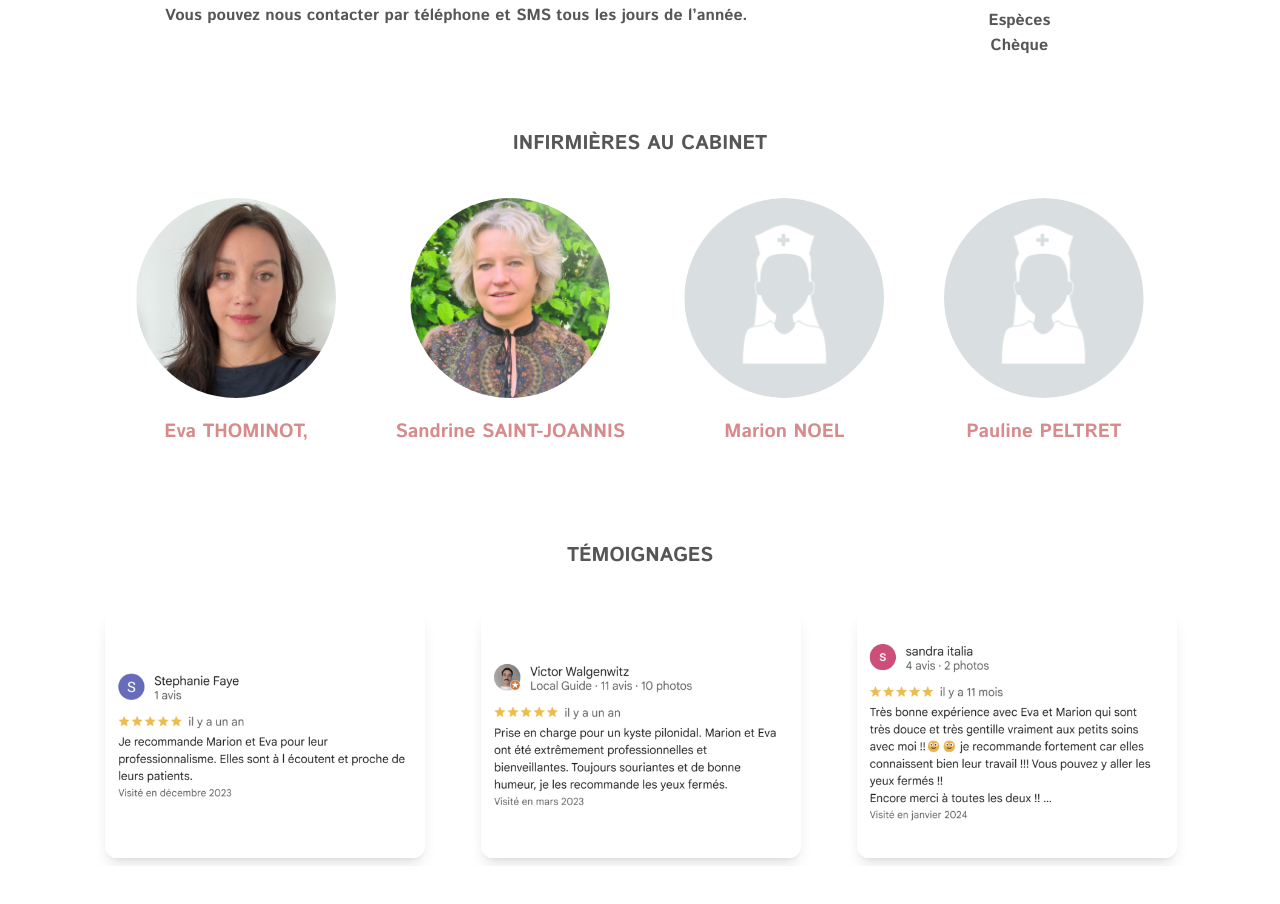
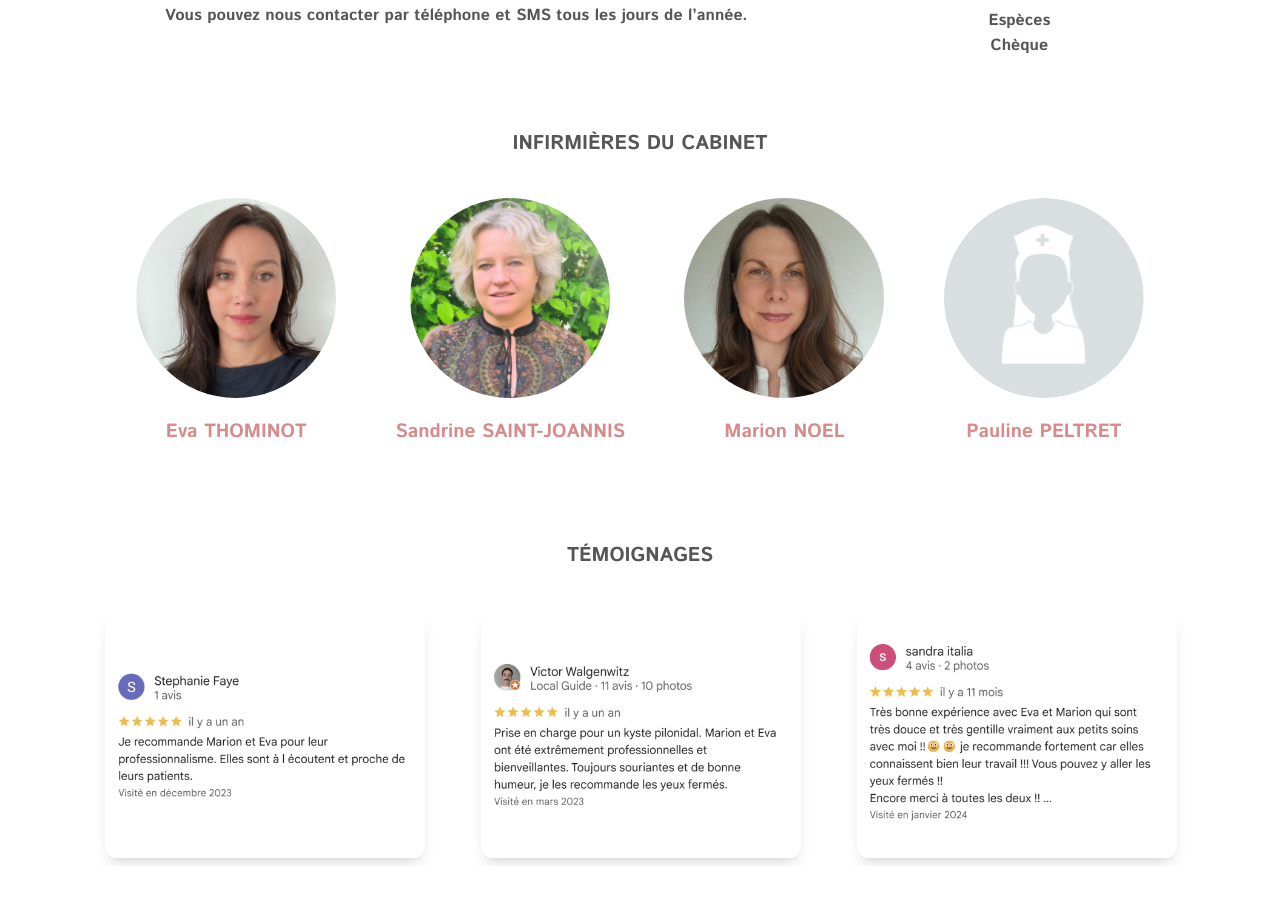
Before and after one commit to Cabinet-Infirmier/cabinet-infirmier-sceaux, a React (Vite) app: page / in a window 1280 px wide. Shown: the part 2184-3088 px from the top of the page. Built offline with nearby package versions, Linux system fonts and the light colour scheme.

Commit message:
Add photo nurse, fix infos

```diff
--- a/src/components/nurse-team/NurseTeam.jsx
+++ b/src/components/nurse-team/NurseTeam.jsx
@@ -6,12 +6,12 @@ function NurseTeam() {
   return (
     <section className="flex flex-col justify-center items-center my-10">
       <h2 className="text-[#575555] uppercase text-xl font-bold mb-10">
-        Infirmières au cabinet
+        Infirmières du cabinet
       </h2>
       <ul className="flex justify-evenly w-full flex-wrap">
-        <Nurse name="Eva THOMINOT," fileName="photo-eva.png" />
+        <Nurse name="Eva THOMINOT" fileName="photo-eva.png" />
         <Nurse name="Sandrine SAINT-JOANNIS" fileName="photo-sandrine.png" />
-        <Nurse name="Marion NOEL" fileName="photo-nurse.png" />
+        <Nurse name="Marion NOEL" fileName="photo-marion.png" />
         <Nurse name="Pauline PELTRET" fileName="photo-nurse.png" />
       </ul>
     </section>
--- a/src/components/nursingCare/NursingCare.jsx
+++ b/src/components/nursingCare/NursingCare.jsx
@@ -15,7 +15,7 @@ function NursingCare() {
   const nursingCareArray = [
     "Pansements plaies, ulcères, escarres, greffe, amputation, brulure, nécessitant une irrigation ou un méchage.",
     "Soins post opératoires (ablation fils et agrafes, pansements,surveillance).",
-    "Injections Intra musculaire.",
+    "Injections Intramusculaire.",
     "Injections sous-cutanée.",
     "Perfusions, injections intraveineuses périphériques et centrales.",
     "Soins de PAC, débranchement chimiothérapie.",
```
Also changed, not shown: public/images/cabinet/cabinet-8.jpg, public/images/nurses/photo-marion.png (added).
